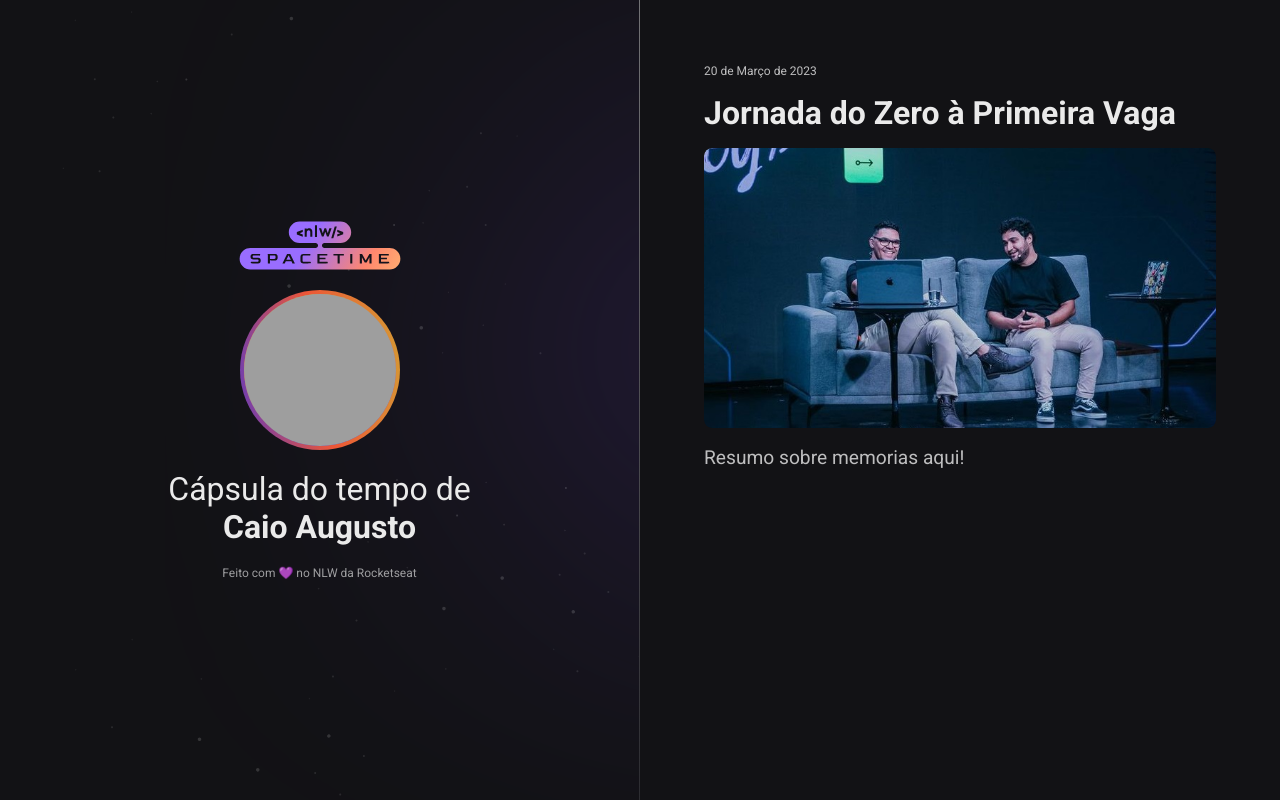
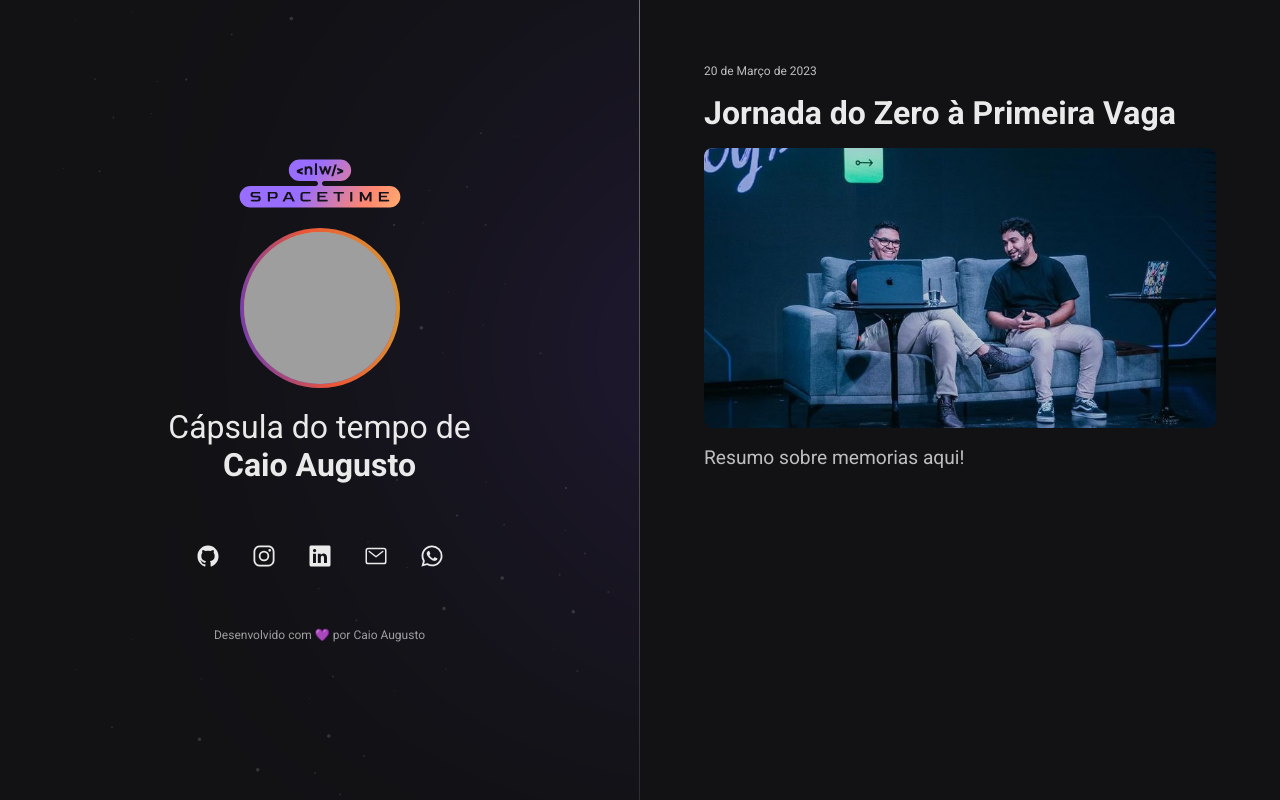
Before and after one commit to augustCaio/NLW-Space-Time---2023, a plain HTML site: page index.html in a window 1280 px wide. Drawn offline with nearby package versions, Linux system fonts and the light colour scheme; grey boxes are pictures that could not be loaded.

Commit message:
commit README

```diff
--- a/index.html
+++ b/index.html
@@ -14,6 +14,9 @@
 
   <link rel="stylesheet" href="./styles.css" />
 
+  <script type="module" src="https://unpkg.com/ionicons@7.1.0/dist/ionicons/ionicons.esm.js"></script>
+  <script nomodule src="https://unpkg.com/ionicons@7.1.0/dist/ionicons/ionicons.js"></script>
+
   <title>NLW Spacetime</title>
 </head>
 
@@ -27,7 +30,25 @@
       <strong>Caio Augusto</strong>
     </p>
 
-    <span>Feito com 💜 no NLW da Rocketseat</span>
+    <div id="social-links">
+      <a href="http://github.com/augustCaio" target="_blank" rel="noopener noreferrer">
+        <ion-icon name="logo-github"></ion-icon>
+      </a>
+      <a href="https://www.instagram.com/augusto.caio.augusto/" target="_blank" rel="noopener noreferrer">
+        <ion-icon name="logo-instagram"></ion-icon>
+      </a>
+      <a href="https://www.linkedin.com/in/caio-augusto-a40698203/" target="_blank" rel="noopener noreferrer">
+        <ion-icon name="logo-linkedin"></ion-icon>
+      </a>
+      <a href="mailto:caioaugusto@caioa.app" target="_blank">
+        <ion-icon name="mail-outline"></ion-icon>
+      </a>
+      <a href="https://wa.me/558196956624" target="_blank">
+        <ion-icon name="logo-whatsapp"></ion-icon>
+      </a>
+    </div>
+
+    <span>Desenvolvido com 💜 por Caio Augusto</span>
   </aside>
 
   <nav>
--- a/styles.css
+++ b/styles.css
@@ -138,6 +138,33 @@ aside span {
   color: #9e9ea0;
 }
 
+ion-icon {
+  color: #eaeaea;
+}
+
+ion-icon:hover {
+  color: #633bbc;
+  transition: 0.5s;
+}
+
+#social-links {
+  display: flex;
+  justify-content: center;
+  align-items: center;
+  padding: 24px 0;
+  font-size: 24px;
+  color: #eaeaea;
+}
+
+#social-links a {
+  display: flex;
+  align-items: center;
+  justify-content: center;
+  padding: 16px;
+  border-radius: 20%;
+  transition: background 0.2s;
+}
+
 @media (max-width: 768px) {
   :root {
     font-size: 14px;
```
Also changed, not shown: .github/preview.png (added), 1 other file.
